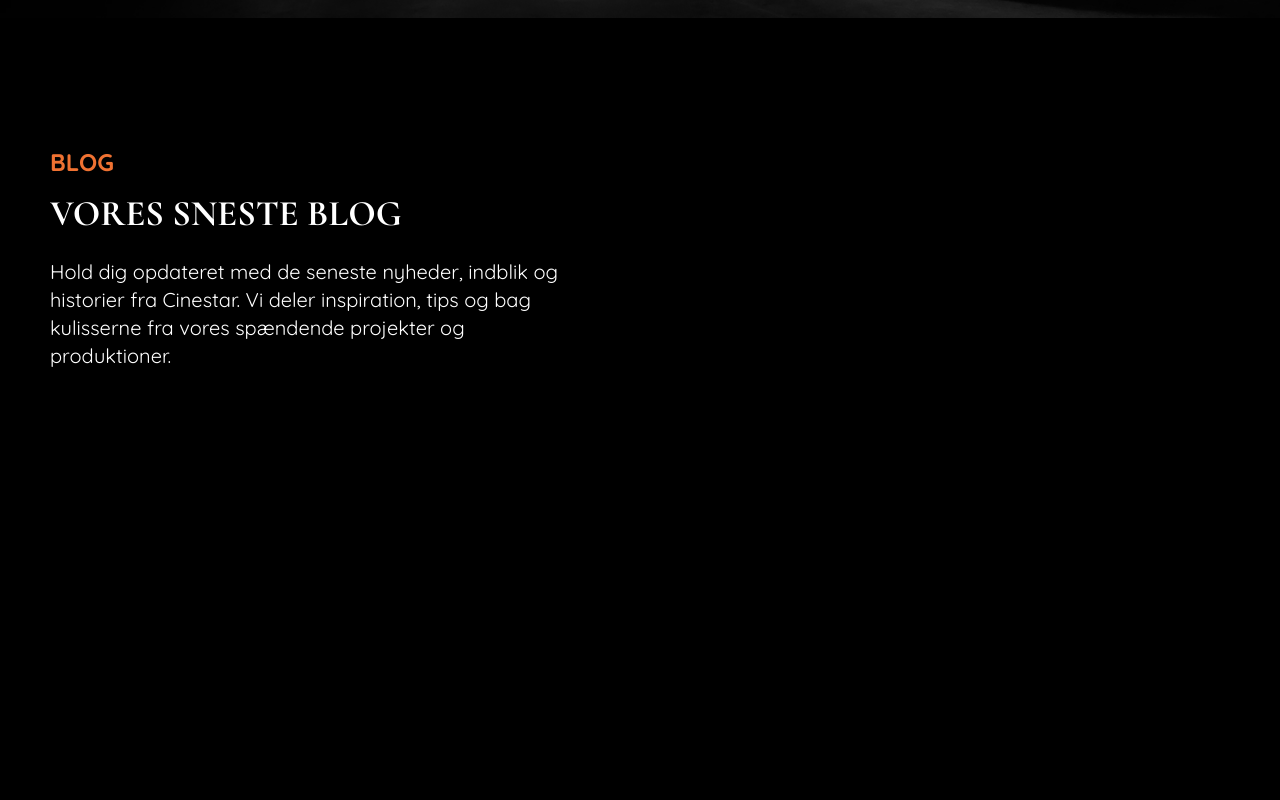
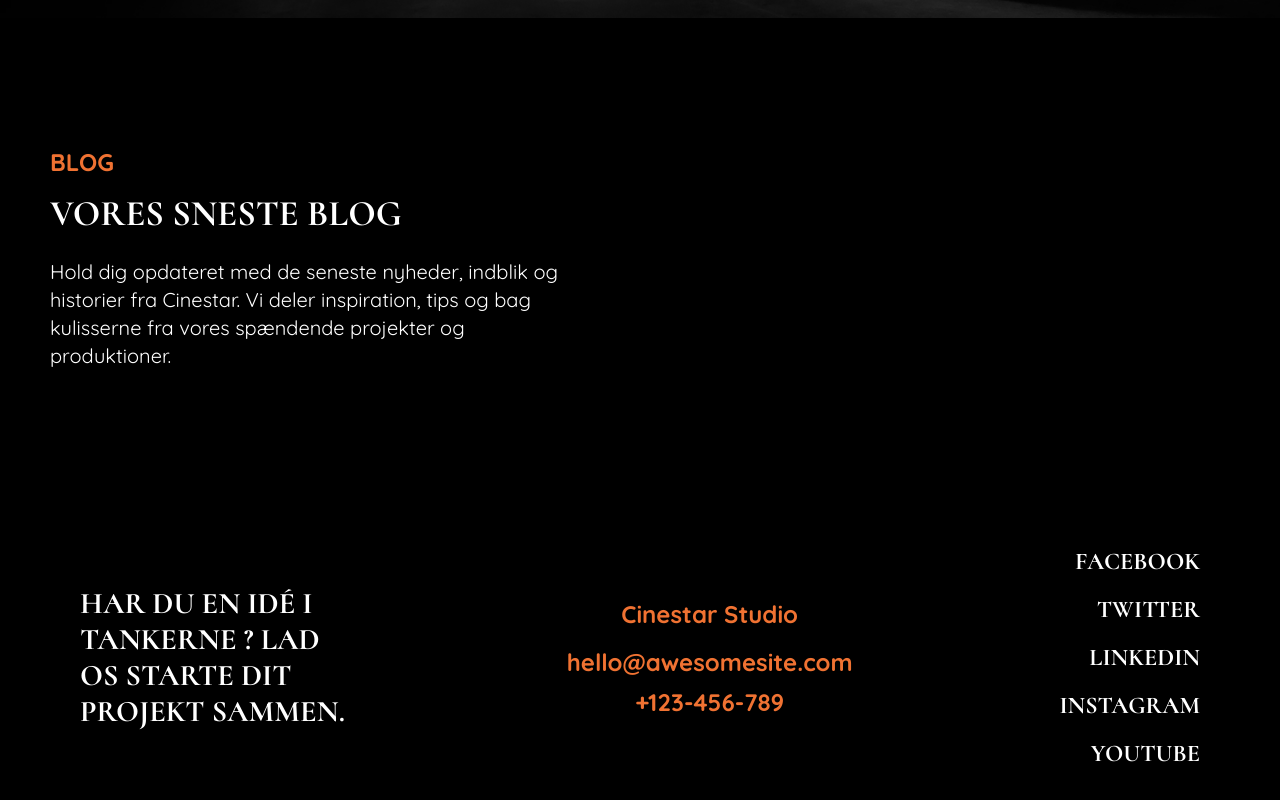
Before and after one commit to sleiterr/cinestar_fagproeve_md, a React (Vite) app in the folder mcd_web_cinestar_frontend/: page / in a window 1280 px wide. Shown: the part 7529-8329 px from the top of the page. Before the commit the page ends 8027 px from the top, so only its background shows below. Built offline with nearby package versions, Linux system fonts and the light colour scheme; no server answers.

Commit message:
create Footer.jsx, styling add anumation for links

```diff
--- a/mcd_web_cinestar_frontend/src/App.jsx
+++ b/mcd_web_cinestar_frontend/src/App.jsx
@@ -9,6 +9,7 @@ import {
 import Header from "./components/Header/Header";
 import ContactConfirmation from "./components/ContactIntro/ContactConfirmation ";
 import Home from "./pages/Home/Home";
+import Footer from "./components/Footer/Footer";
 
 function App() {
   const location = useLocation();
@@ -28,6 +29,7 @@ function App() {
           />
         </Routes>
       </main>
+      {showHeader && <Footer />}
     </>
   );
 }
--- /dev/null
+++ b/mcd_web_cinestar_frontend/src/components/Footer/ContactFooter.jsx
@@ -0,0 +1,35 @@
+import React from "react";
+
+const contactData = [
+  {
+    id: 1,
+    href: "mailto:hello@awesomesite.com",
+    text: "hello@awesomesite.com",
+    textClass: "font-bold text-xl md:text-2xl text-secondary-footer",
+  },
+  {
+    id: 2,
+    href: "tel:+123-456-789",
+    text: "+123-456-789",
+    textClass: "font-bold text-xl md:text-2xl text-secondary-footer",
+  },
+];
+
+export const ContactFooter = () => {
+  return (
+    <div>
+      <h4 className="font-bold text-xl md:text-2xl text-secondary-footer text-center">
+        Cinestar Studio
+      </h4>
+      <ul className="flex flex-col items-center justify-center gap-2 mt-4">
+        {contactData.map((item) => (
+          <li key={item.id} className="flex flex-col md:items-end">
+            <a href={item.href} className={item.textClass}>
+              {item.text}
+            </a>
+          </li>
+        ))}
+      </ul>
+    </div>
+  );
+};
--- /dev/null
+++ b/mcd_web_cinestar_frontend/src/components/Footer/Footer.jsx
@@ -0,0 +1,30 @@
+import React from "react";
+import clsx from "clsx";
+import FooterCTA from "./FooterCTA";
+import { ContactFooter } from "./ContactFooter";
+import { LinkWrapper } from "./LinkWrapper";
+
+const Footer = () => {
+  return (
+    <footer className="flex flex-col items-center justify-center bg-footer">
+      <div
+        className={clsx(
+          "flex items-center flex-col gap-8 justify-between w-full py-24 px-8  md:py-12 md:px-20",
+          "md:gap-0 md:flex-row md:items-center md:py-8",
+        )}
+      >
+        <div className="flex flex-col items-center justify-center">
+          <FooterCTA />
+        </div>
+
+        <ContactFooter />
+
+        <div className="flex flex-col md:items-end gap-2">
+          <LinkWrapper />
+        </div>
+      </div>
+    </footer>
+  );
+};
+
+export default Footer;
--- /dev/null
+++ b/mcd_web_cinestar_frontend/src/components/Footer/FooterCTA.jsx
@@ -0,0 +1,32 @@
+import React from "react";
+
+const footerText = [
+  {
+    id: 1,
+    title: "Har du en idé i tankerne ? Lad os starte dit projekt sammen.",
+    classTitle:
+      "font-cormorant font-bold text-secondary text-3xl uppercase w-[280px] text-center md:text-left",
+  },
+];
+
+const FooterCTA = () => {
+  return (
+    <>
+      <FooterItem />
+    </>
+  );
+};
+
+const FooterItem = () => {
+  return (
+    <>
+      {footerText.map((item) => (
+        <h4 key={item.id} className={item.classTitle}>
+          {item.title}
+        </h4>
+      ))}
+    </>
+  );
+};
+
+export default FooterCTA;
--- /dev/null
+++ b/mcd_web_cinestar_frontend/src/components/Footer/LinkWrapper.jsx
@@ -0,0 +1,66 @@
+import React from "react";
+import clsx from "clsx";
+
+const wrapperData = [
+  {
+    id: 1,
+    href: "#",
+    title: "Facebook",
+    hoverColor: "hover:text-[#1877f3]",
+  },
+  {
+    id: 2,
+    href: "#",
+    title: "Twitter",
+    hoverColor: "hover:text-[#1da1f2]",
+  },
+  {
+    id: 3,
+    href: "#",
+    title: "LinkedIn",
+    hoverColor: "hover:text-[#0077b5]",
+  },
+  {
+    id: 4,
+    href: "#",
+    title: "Instagram",
+    hoverColor: "hover:text-[#e4405f]",
+  },
+  {
+    id: 5,
+    href: "#",
+    title: "YouTube",
+    hoverColor: "hover:text-[#ff0000]",
+  },
+];
+
+export const LinkWrapper = () => {
+  return (
+    <>
+      <ul className="grid grid-cols-2 gap-4 md:flex md:flex-col">
+        {wrapperData.map((item) => (
+          <li
+            key={item.id}
+            className={clsx(
+              "flex flex-col items-center justify-center md:items-end ",
+              "font-cormorant font-bold text-2xl uppercase cursor-pointer",
+              "last:col-span-2 last:text-center",
+            )}
+          >
+            <a
+              href={item.href}
+              target="_blank"
+              rel="noopener noreferrer"
+              className={clsx(
+                "transition-colors duration-300 ease-out",
+                item.hoverColor,
+              )}
+            >
+              {item.title}
+            </a>
+          </li>
+        ))}
+      </ul>
+    </>
+  );
+};
```
